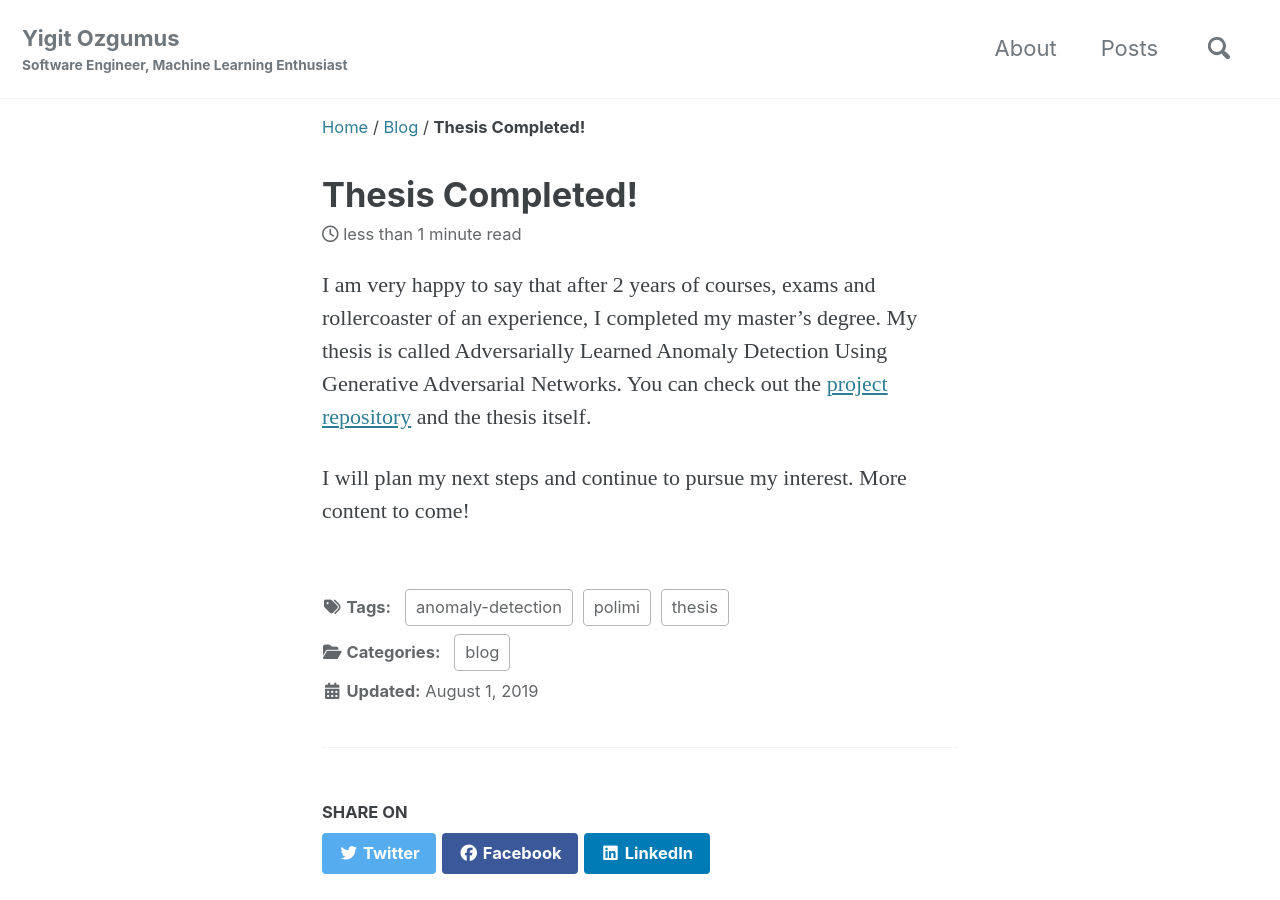
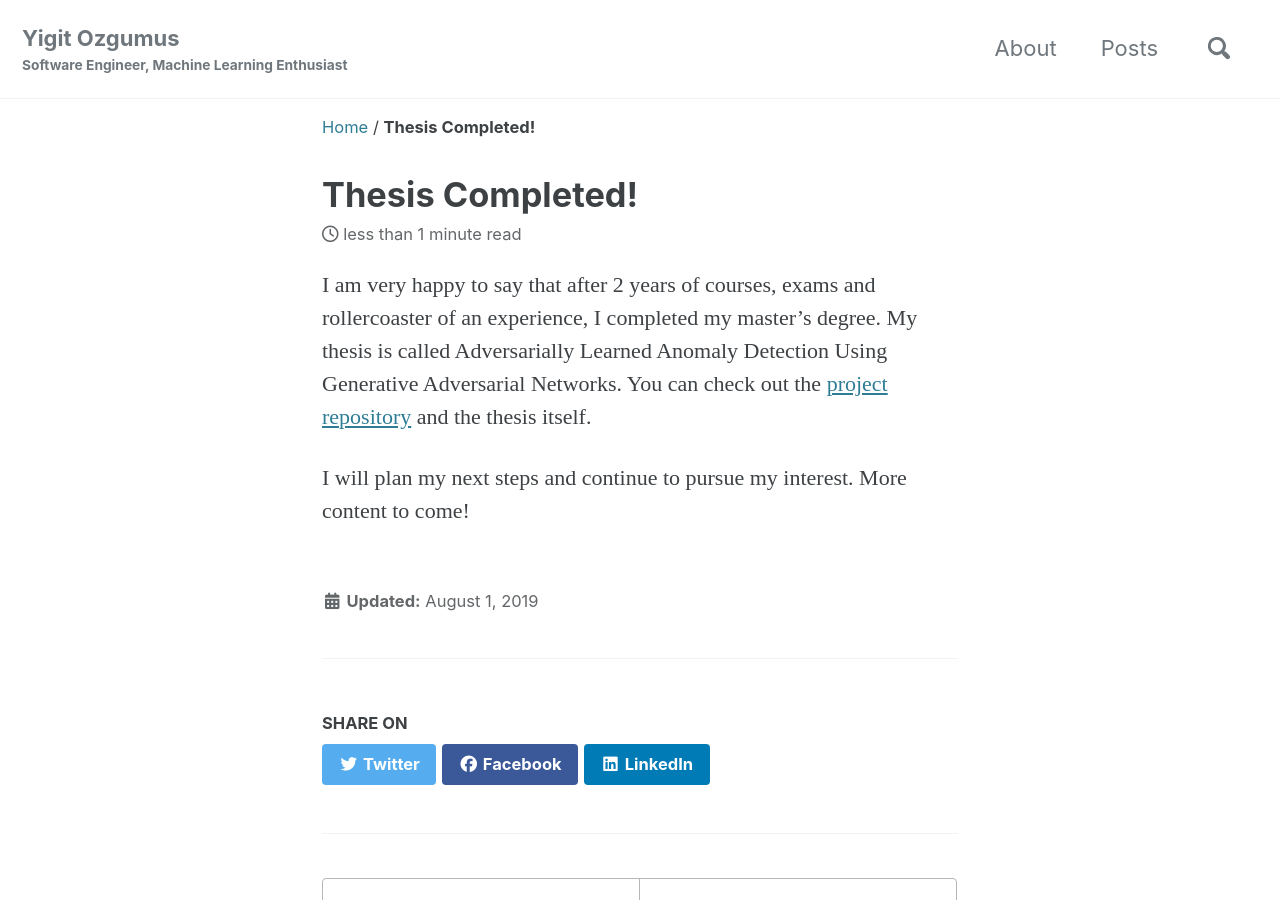
Before and after one commit to yigitozgumus/yigitozgumus.github.io_archived, a Jekyll site: the page built from _posts/2019-08-01-thesis-completed.md, in a window 1280 px wide and 900 px high. Built offline with Jekyll 4.4.1, drawn with Linux system fonts in a browser that asks for light colours; cached includes are drawn as plain includes; nearby versions of some CDN libraries; comment, search, counter and statistics services are not loaded.

Commit message:
remove tags and categories for now

```diff
--- a/_posts/2018-11-06-hello-world.md
+++ b/_posts/2018-11-06-hello-world.md
@@ -1,7 +1,6 @@
 ---
 title: "Hello There"
 excerpt: "Pretty boring and generic welcome"
-categories: blog
 author_profile: false
 ---
 
@@ -19,8 +18,6 @@
 can see the design is far from below average. It will be a fun experience to build something totally from scratch.
 That's why I won't use any premade theme or solution to my design ideas and will implement them myself.
 
-
-
 So overall, The main purpose of this website of course is to make this some sort of platform for my ideas, practises and the things I've learnt and wanted to share.
 Designing it will be an extra, fun side project.
 
--- a/_posts/2019-08-01-thesis-completed.md
+++ b/_posts/2019-08-01-thesis-completed.md
@@ -1,9 +1,7 @@
 ---
 title: "Thesis Completed!"
 excerpt: "I graduated from Politecnico di Milano !"
-tags: anomaly-detection thesis polimi
 author_profile: false
-categories: blog
 ---
 
 
```
